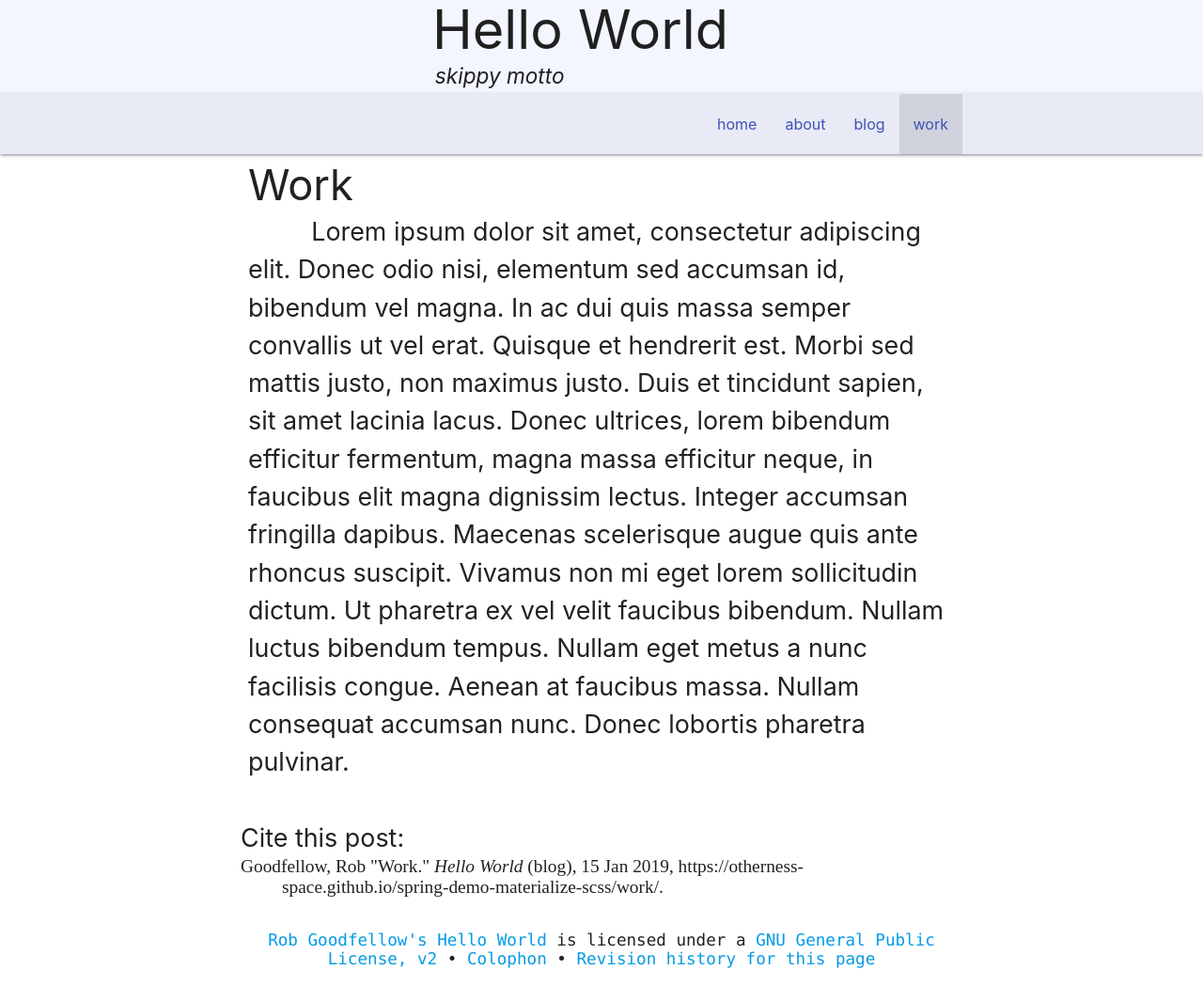
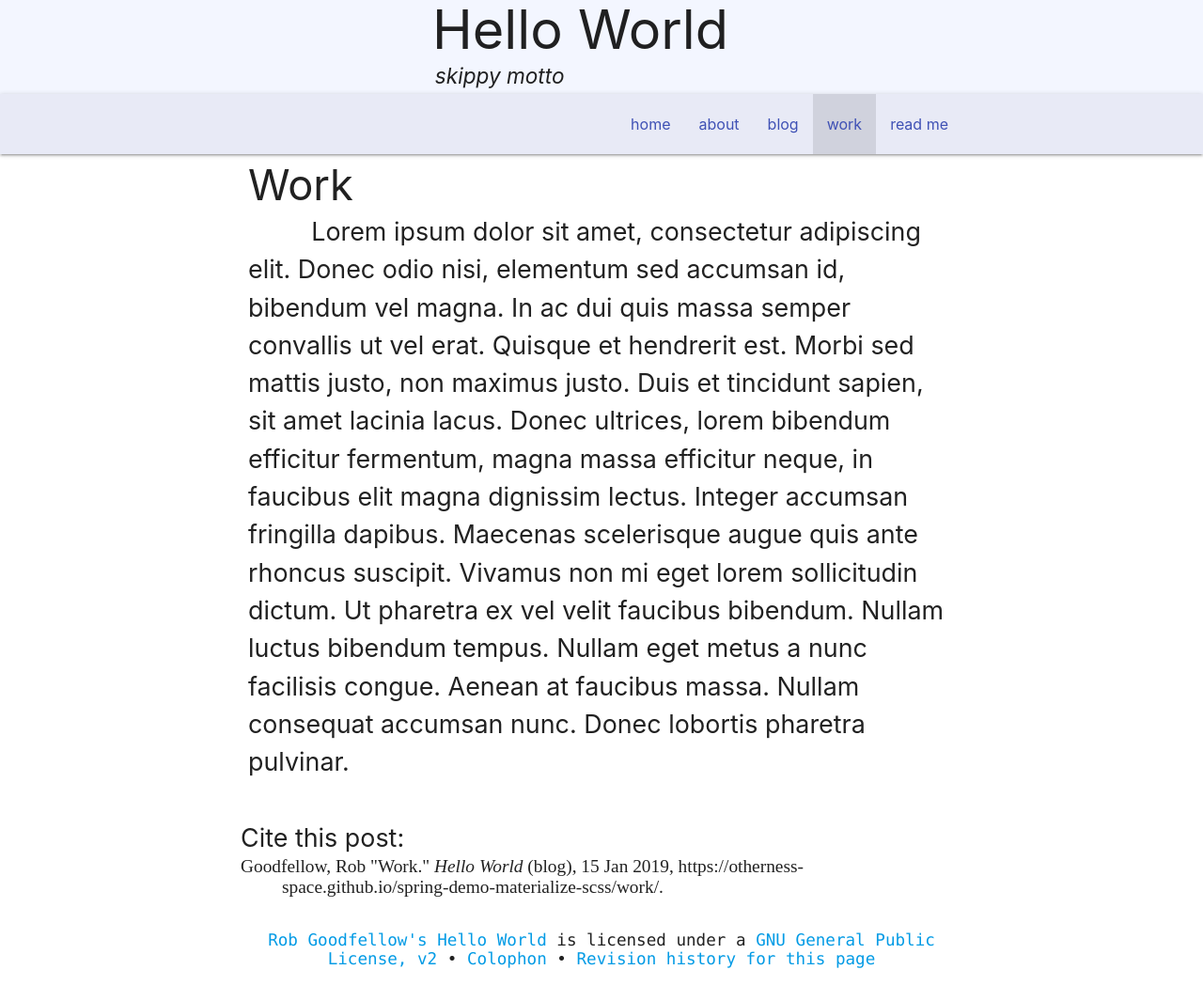
Before and after one commit to otherness-space/spring-demo-materialize-scss, a Jekyll site: the page built from work.html, in a window 1280 px wide. Shown: the whole page at 94% size. Built offline with Jekyll 4.4.1, drawn with Linux system fonts in a browser that asks for light colours; comment, search, counter and statistics services are not loaded.

```diff
--- a/_data/navigation.yml
+++ b/_data/navigation.yml
@@ -6,3 +6,5 @@
   link: /blog
 - name: work
   link: /work
+- name: read me
+  link: /readme
```
